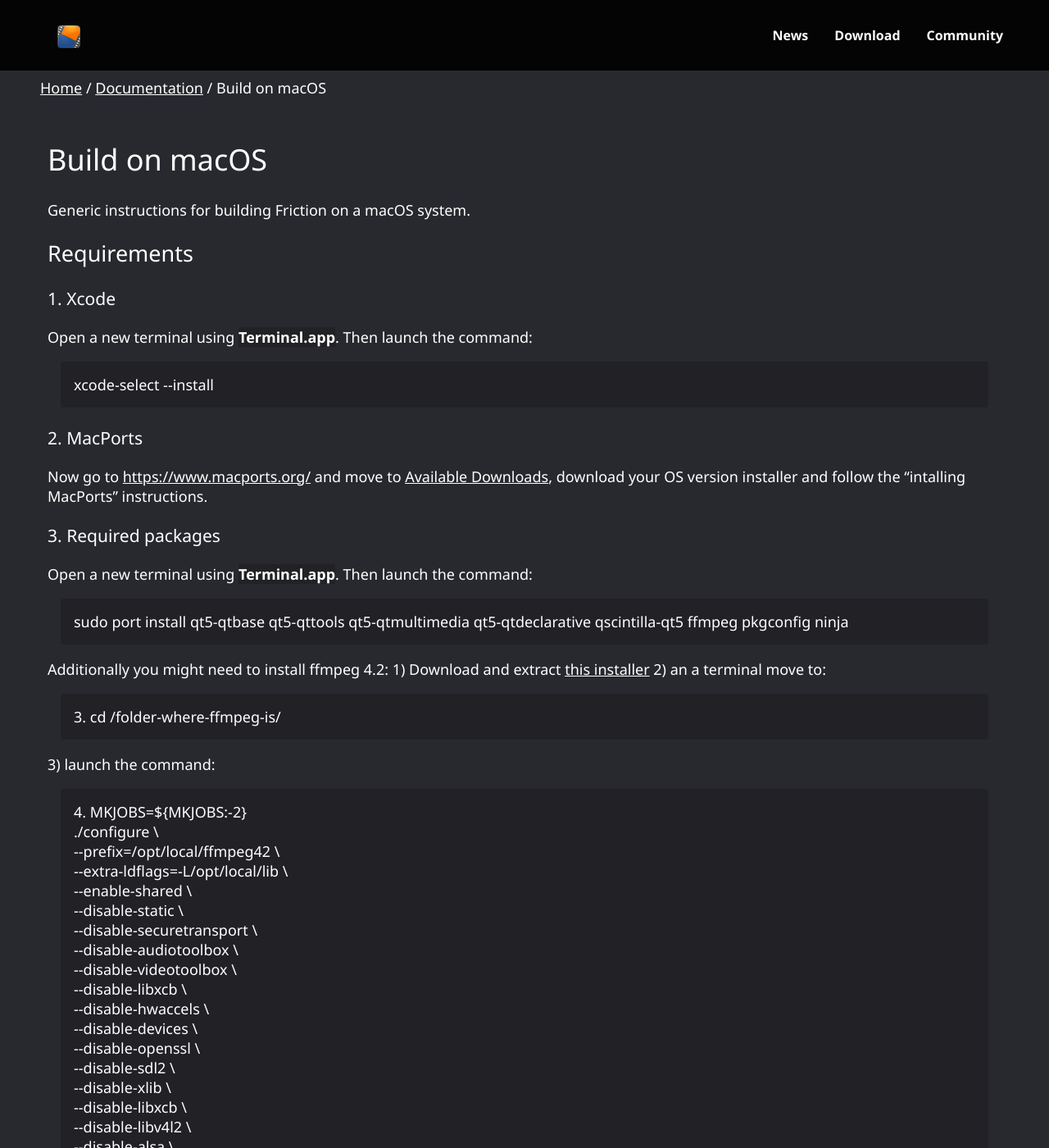
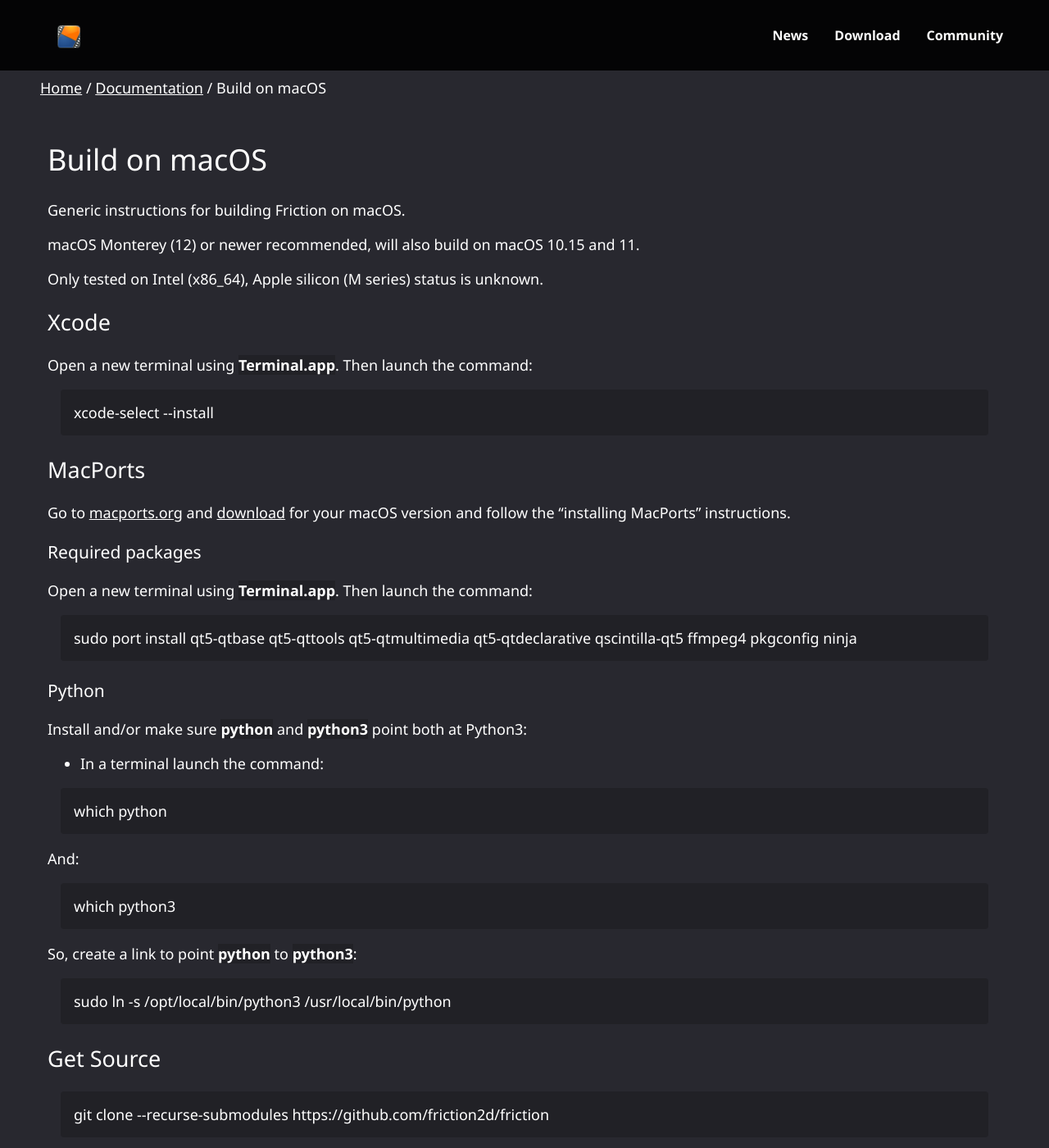
Before and after one commit to friction2d/friction2d.github.io, a Jekyll site: the page built from documentation/source-macos.md, in a window 1280 px wide and 1400 px high. Shown: the whole window at 82% size. Built offline with Jekyll 4.4.1, drawn with Linux system fonts in a browser that asks for light colours; some of the changed text lies outside the part shown.

Commit message:
Update source-macos.md

````diff
--- a/documentation/source-macos.md
+++ b/documentation/source-macos.md
@@ -6,130 +6,74 @@ permalink: documentation/source-macos.html
 
 # Build on macOS
 
-Generic instructions for building Friction on a macOS system.
+Generic instructions for building Friction on macOS.
 
-## Requirements
+macOS Monterey (12) or newer recommended, will also build on macOS 10.15 and 11.
 
-### 1. Xcode
+Only tested on Intel (x86_64), Apple silicon (M series) status is unknown.
+
+## Xcode
+
 Open a new terminal using `Terminal.app`.
 Then launch the command:
+
 ```
 xcode-select --install
 ```
 
-### 2. MacPorts
-Now go to [https://www.macports.org/](https://www.macports.org/) and move to [Available Downloads](https://www.macports.org/install.php), download your OS version installer and follow the "intalling MacPorts" instructions.
+## MacPorts
 
-### 3. Required packages
+Go to [macports.org](https://www.macports.org/) and [download](https://www.macports.org/install.php) for your macOS version and follow the "installing MacPorts" instructions.
+
+### Required packages
+
 Open a new terminal using `Terminal.app`.
 Then launch the command:
 ```
-sudo port install qt5-qtbase qt5-qttools qt5-qtmultimedia qt5-qtdeclarative qscintilla-qt5 ffmpeg pkgconfig ninja
+sudo port install qt5-qtbase qt5-qttools qt5-qtmultimedia qt5-qtdeclarative qscintilla-qt5 ffmpeg4 pkgconfig ninja
 ```
 
-Additionally you might need to install ffmpeg 4.2:
-1) Download and extract [this installer](https://www.ffmpeg.org/releases/ffmpeg-4.2.10.tar.xz)
-2) an a terminal move to:
-```
-3. cd /folder-where-ffmpeg-is/
-```
-3) launch the command:
-```
-4. MKJOBS=${MKJOBS:-2}
-./configure \
---prefix=/opt/local/ffmpeg42 \
---extra-ldflags=-L/opt/local/lib \
---enable-shared \
---disable-static \
---disable-securetransport \
---disable-audiotoolbox \
---disable-videotoolbox \
---disable-libxcb \
---disable-hwaccels \
---disable-devices \
---disable-openssl \
---disable-sdl2 \
---disable-xlib \
---disable-libxcb \
---disable-libv4l2 \
---disable-alsa \
---disable-network \
---disable-programs \
---disable-debug \
---disable-doc \
---enable-avresample \
---enable-gpl \
---enable-version3 \
---disable-avisynth \
---disable-gnutls \
---disable-libass \
---disable-libbluray \
---disable-libbs2b \
---disable-libcaca \
---enable-libmp3lame \
---disable-libopencore-amrnb \
---disable-libopencore-amrwb \
---disable-libopus \
---disable-libspeex \
---enable-libtheora \
---disable-libvidstab \
---disable-libvo-amrwbenc \
---enable-libvorbis \
---enable-libvpx \
---enable-libx264 \
---enable-libaom \
---enable-libx265 \
---enable-libxvid
-make -j${MKJOBS}
-sudo make install
-```
-4) Update your PATH:
-```
-nano ~/.zshrc
-```
-5) Add at the end of the file:
-```
-export PATH="/opt/local/ffmpeg42/lib/pkgconfig:$PATH"
-```
-6) Press `control + x`, then type `y` and hit `return`, hit  `return` again to confirm.
+### Python
 
-
-### 4. Python
 Install and/or make sure `python` and `python3` point both at Python3:
 * In a terminal launch the command:
+
 ```
 which python
 ```
+
 And:
+
 ```
 which python3
 ```
+
 So, create a link to point `python` to `python3`:
+
 ```
 sudo ln -s /opt/local/bin/python3 /usr/local/bin/python
 ```
 
-### 5. Get Source
+## Get Source
 
 ```
 git clone --recurse-submodules https://github.com/friction2d/friction
 ```
 
-### 6. Build
+## Build
 
-Create the `/build/` folder:
+Create the `build` folder:
+
 ```
 mkdir build
 cd build
 ```
 
 Configure:
+
 ```
 cmake -G Ninja \
 -DCMAKE_BUILD_TYPE=Release \
--DCMAKE_INSTALL_PREFIX=/usr \
--DCMAKE_CXX_COMPILER=clang++ \
--DCMAKE_C_COMPILER=clang \
 -DQSCINTILLA_INCLUDE_DIRS=/opt/local/libexec/qt5/include \
 -DQSCINTILLA_LIBRARIES_DIRS=/opt/local/libexec/qt5/lib \
 -DQSCINTILLA_LIBRARIES=qscintilla2_qt5 \
@@ -142,10 +86,11 @@ Now build:
 cmake --build . --config Release
 ```
 
-### 7. Run
+## Run
 
 Executable `.app` file is available in `src/app/friction`.
-Optionally you could launch Friction with the terminal and get some debug messages:
+Optionally you could launch Friction with the terminal and get some debug messages (Build with `Debug` for more info etc):
+
 ```
 src/app/friction.app/Contents/MacOS/friction
 ```
````
